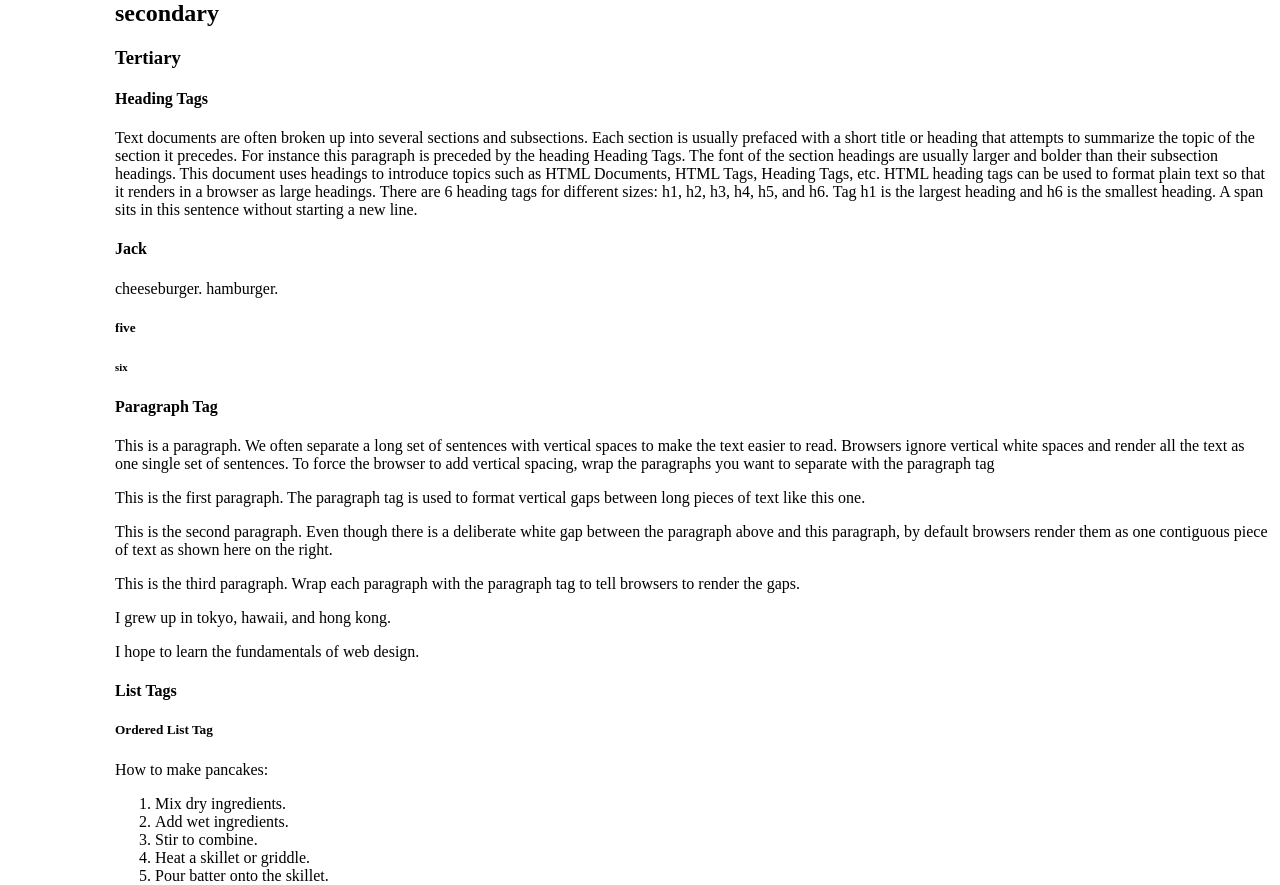
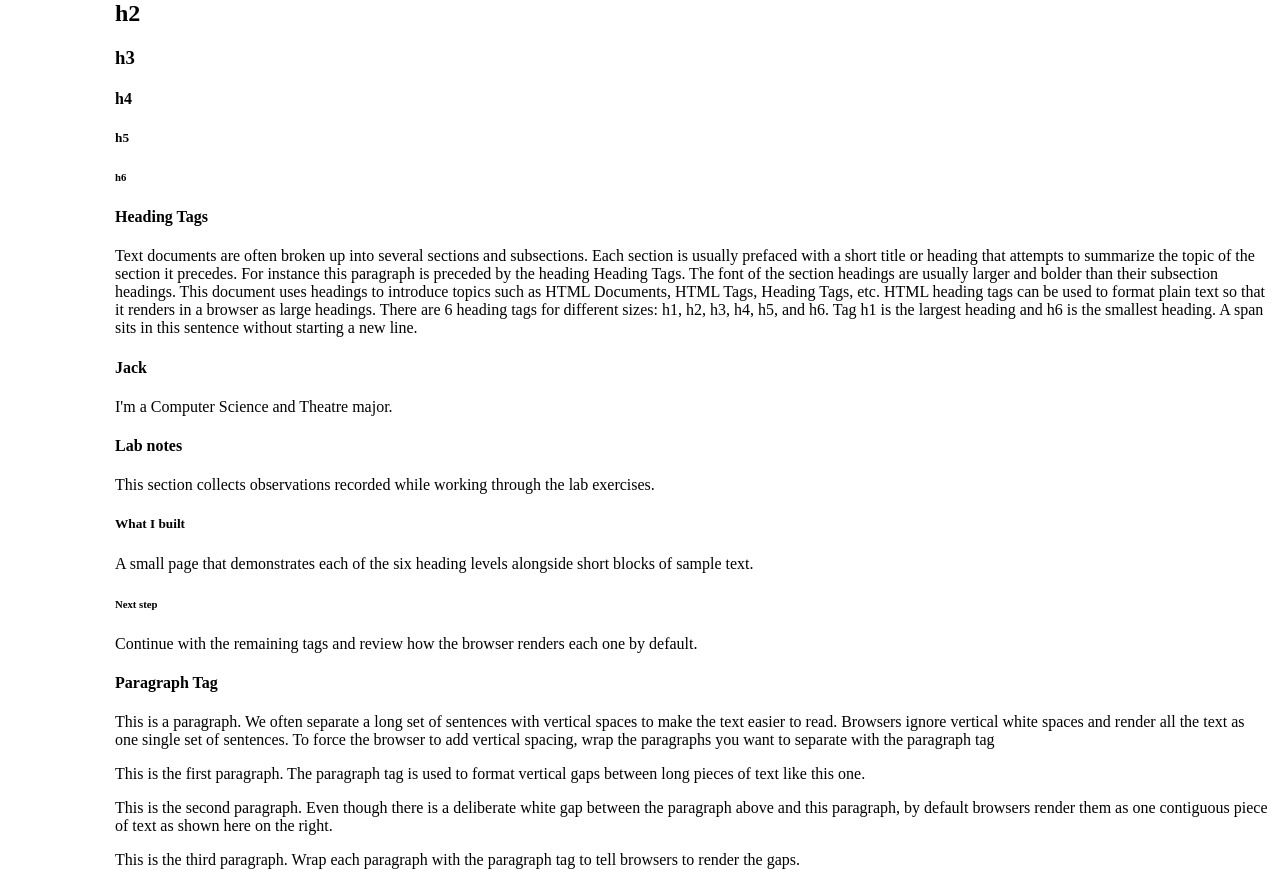
Before and after one commit to Jackerrigan/webdev-client, a Next.js app: page /labs/lab1 in a window 1280 px wide. Shown: the part 180-1065 px from the top of the page. Built offline with nearby package versions, Linux system fonts and the light colour scheme.

Commit message:
headingTag and ParagraphTag AI tasks

```diff
--- a/app/labs/lab1/HeadingTags.tsx
+++ b/app/labs/lab1/HeadingTags.tsx
@@ -1,9 +1,12 @@
 export default function HeadingTags() {
   return (
     <div id="wd-h-tag">
-      <h1>Main</h1>
-      <h2>secondary</h2>
-      <h3>Tertiary</h3>
+      <h1>h1</h1>
+      <h2>h2</h2>
+      <h3>h3</h3>
+      <h4>h4</h4>
+      <h5>h5</h5>
+      <h6>h6</h6>
       <h4>Heading Tags</h4>
       Text documents are often broken up into several sections and subsections.
       Each section is usually prefaced with a short title or heading that
@@ -19,10 +22,18 @@ export default function HeadingTags() {
       starting a new line.
       <div id="wd-your-heading">
         <h4>Jack</h4>
-        cheeseburger. <span id="wd-your-span">hamburger.</span>
+        I'm a Computer Science and <span id="wd-your-span">Theatre</span> major.
       </div>
-      <h5>five</h5>
-      <h6>six</h6>
+      <div id="wd-ai-headings">
+        <h4>Lab notes</h4>
+        This section collects observations recorded while working through the
+        lab exercises.
+        <h5>What I built</h5>A small page that demonstrates each of the six
+        heading levels alongside short blocks of sample text.
+        <h6>Next step</h6>
+        Continue with the remaining tags and review how the browser renders each
+        one by default.
+      </div>
     </div>
   );
 }
--- a/app/labs/lab1/ParagraphTag.tsx
+++ b/app/labs/lab1/ParagraphTag.tsx
@@ -22,6 +22,12 @@ export default function ParagraphTag() {
         This is the third paragraph. Wrap each paragraph with the paragraph tag
         to tell browsers to render the gaps.
       </p>
+      <p id="wd-ai-p">
+        Wrapping text in a paragraph tag creates vertical spacing because
+        browsers render each paragraph as its own block-level box stacked on a
+        new line. Each box also carries a default top and bottom margin, which
+        is what produces the visible gap between paragraphs.
+      </p>
       <p id="wd-p-your-1">I grew up in tokyo, hawaii, and hong kong.</p>
       <p id="wd-p-your-2">I hope to learn the fundamentals of web design.</p>
     </div>
```
